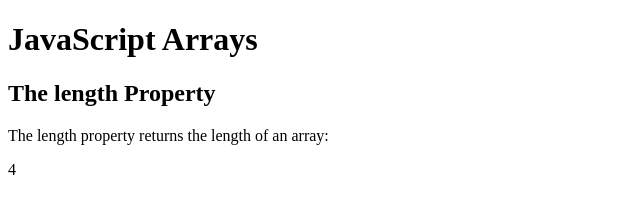
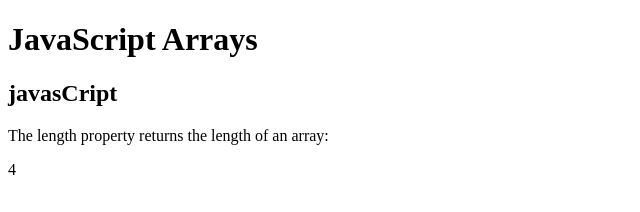
Before and after one commit to Krishnapangma/krishna, a plain HTML site: page index.html in a window 1280 px wide. Shown: the whole page, without its empty margins (0-640 px from the left). Drawn offline with Linux system fonts and the light colour scheme.

Commit message:
Update index.html

```diff
--- a/index.html
+++ b/index.html
@@ -2,7 +2,7 @@
 <html>
 <body>
 <h1>JavaScript Arrays</h1>
-<h2>The length Property</h2>
+<h2>javasCript</h2>
 
 <p>The length property returns the length of an array:</p>
 
```
